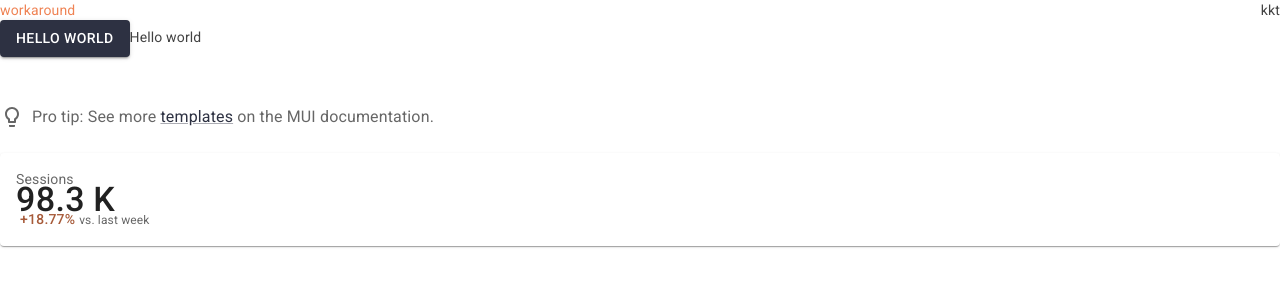
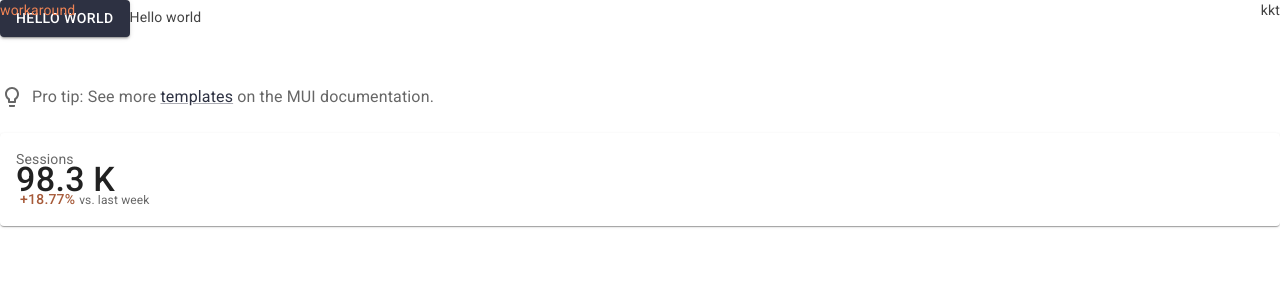
Before and after one commit to borisrakovan/workaround-frontend, a React (Create React App) app: page / in a window 1280 px wide. Shown: the top 300 px of the page. Built offline with nearby package versions, Linux system fonts and the light colour scheme.

Commit message:
Position header absolutely

```diff
--- a/src/layout/Header.tsx
+++ b/src/layout/Header.tsx
@@ -5,7 +5,7 @@ interface Props {}
 
 const Header = (props: Props) => {
    return (
-      <header>
+      <header className="absolute w-full z-10">
          <div className="flex items-center justify-between">
             <div>
                <WorkaroundLogo />
--- a/src/layout/PlainLayout.tsx
+++ b/src/layout/PlainLayout.tsx
@@ -11,7 +11,7 @@ const PlainLayout = (props: Props) => {
    return (
       <>
          <Header />
-         <div className="site-content flex-1">{children}</div>
+         <div className="site-content flex-1 z-0">{children}</div>
          <Footer />
       </>
    )
```
